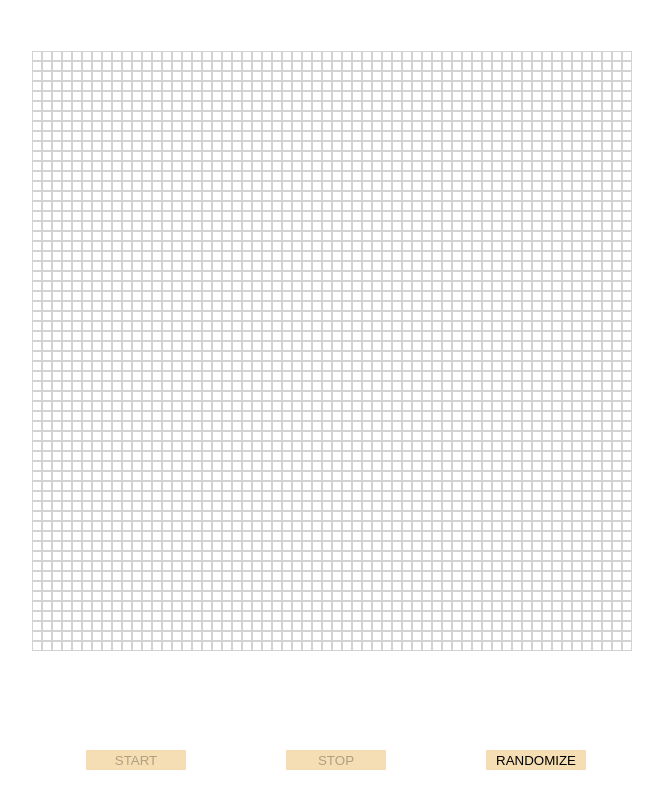
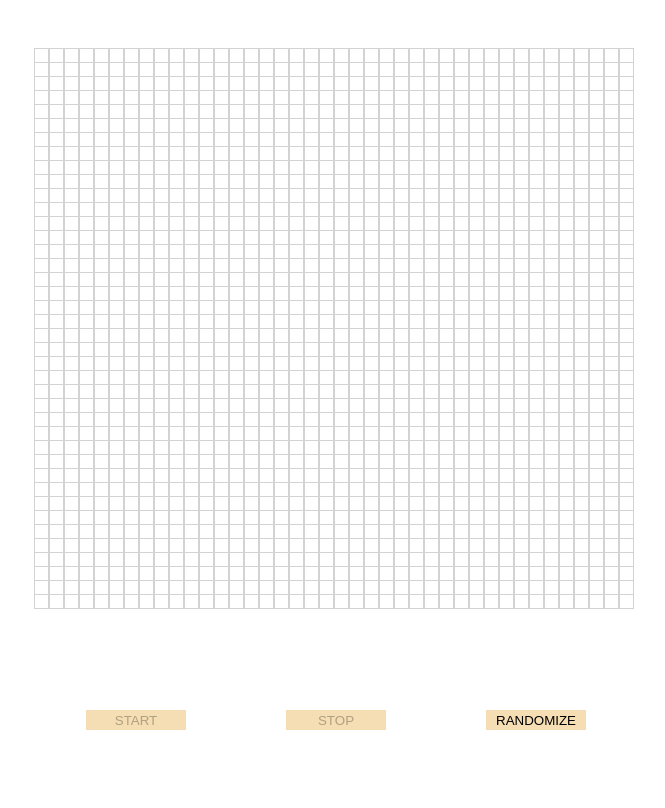
Before and after one commit to guceda/GameOfLife, an Angular app: page / in a window 1280 px wide. Shown: the top 808 px of the page, without its empty margins (304-969 px from the left). Built offline with nearby package versions, Linux system fonts and the light colour scheme.

Commit message:
change board size

```diff
--- a/src/app/app.component.css
+++ b/src/app/app.component.css
@@ -5,11 +5,11 @@
 .row {
     display: flex;
     flex-direction: row;
-    margin: -4px;
+    margin: -2px;
 }
 .game button {
-    width: 10px;
-    height: 10px;
+    width: 15px;
+    height: 15px;
     background-color: white;
     border: 0.5px solid lightgrey;
 }
--- a/src/app/app.component.ts
+++ b/src/app/app.component.ts
@@ -24,8 +24,8 @@ export class AppComponent {
   board: Board;
 
   constructor() {
-    this.numCols = 60;
-    this.numRows = 60;
+    this.numCols = 40;
+    this.numRows = 40;
     this.generation = 0;
     this.gameStatus = -1;
     this.dragStatus = 0;
```
